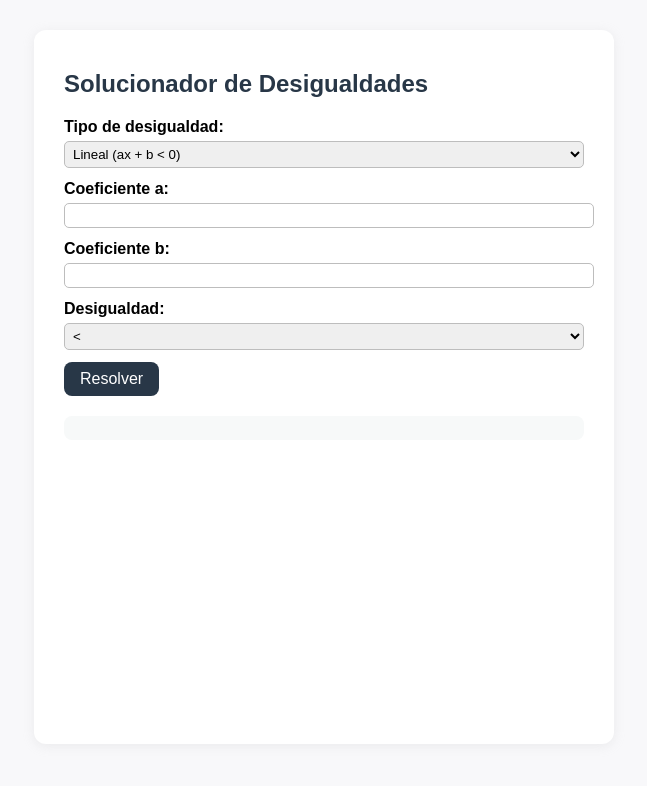
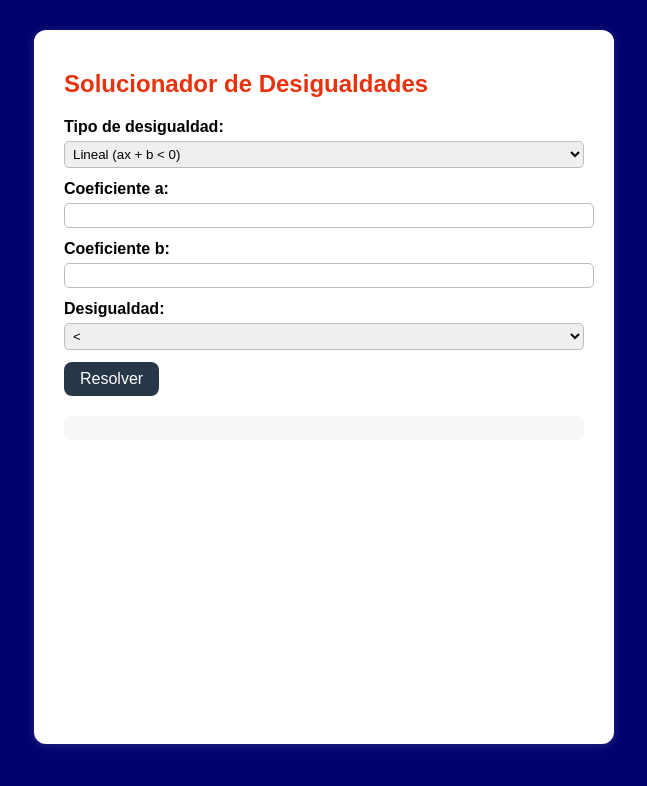
Before and after one commit to neodat1/calculo1, a plain HTML site: page index.html in a window 1280 px wide. Shown: the whole page, without its empty margins (316-963 px from the left). Drawn offline with nearby package versions, Linux system fonts and the light colour scheme.

Commit message:
Update index.html

```diff
--- a/index.html
+++ b/index.html
@@ -4,9 +4,9 @@
     <meta charset="UTF-8">
     <title>Solución de Desigualdades Lineales y Cuadráticas</title>
     <style>
-        body { font-family: Arial, sans-serif; margin: 30px; background: #f8f8fa; }
+        body { font-family: Arial, sans-serif; margin: 30px; background: #010170; }
         .container { background: #fff; padding: 20px 30px; border-radius: 12px; box-shadow: 0 2px 12px #bbb3; max-width: 520px; margin: auto; }
-        h2 { color: #283747; }
+        h2 { color: #e8320e; }
         label { font-weight: bold; }
         select, input { margin: 5px 0 12px 0; padding: 4px; border-radius: 5px; border: 1px solid #bdbdbd; width: 100%; }
         button { background: #283747; color: #fff; padding: 8px 16px; border: none; border-radius: 8px; font-size: 1rem; }
```
